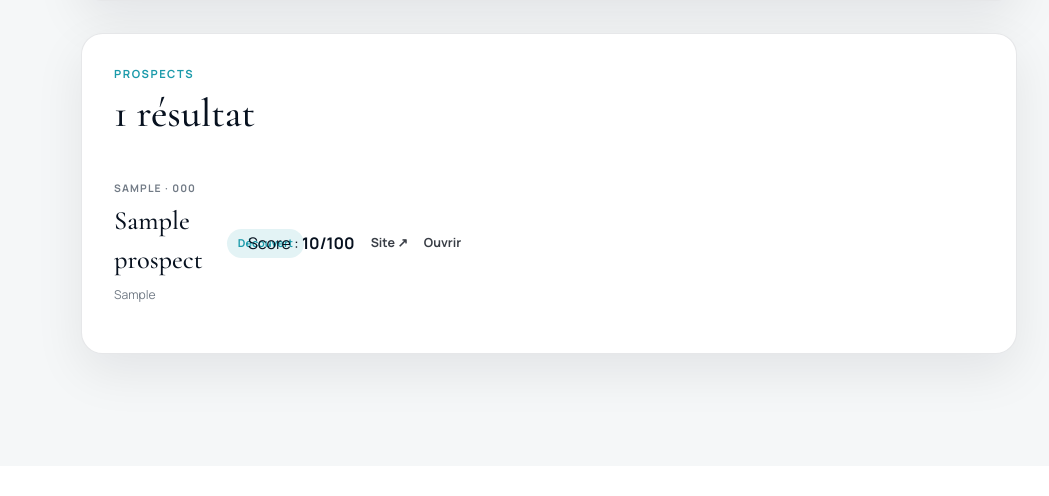
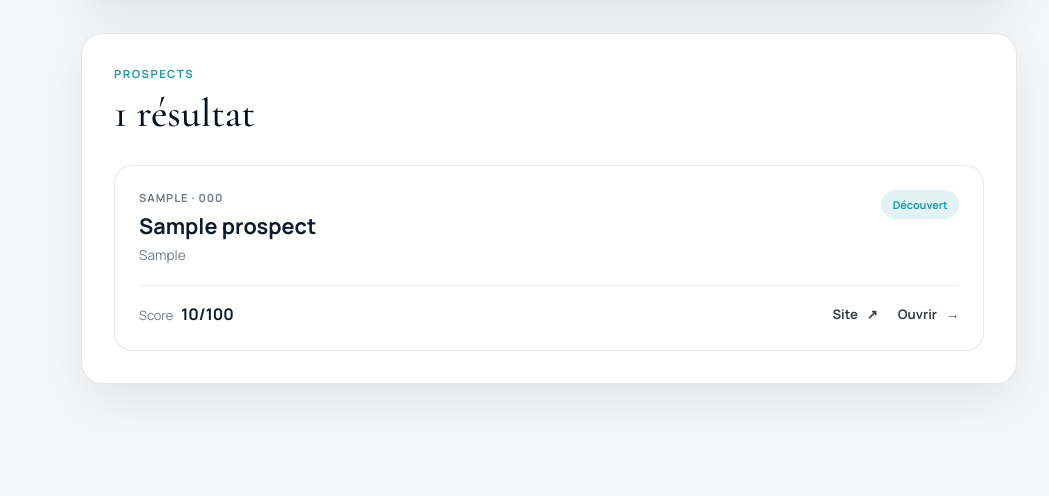
Before and after one commit to OthmaneLvre/ol-creative-studio, a PHP site: page /admin/prospection/prospects.php in a window 1280 px wide. Shown: the part 1137-1633 px from the top of the page, without its empty margins (231-1280 px from the left). Before the commit the page ends 1534 px from the top, so only its background shows below. Run offline with PHP 8.4, Linux system fonts and the light colour scheme; tables that the repository leaves empty hold one stand-in row (values such as "Sample post"); a stand-in replaces the project's code that opens the database connection.

Commit message:
style: improve prospection queue layout

```diff
--- a/admin/assets/css/admin.css
+++ b/admin/assets/css/admin.css
@@ -2441,3 +2441,117 @@ select:focus-visible {
     }
 
 }
+
+/* ============================================================
+   PROSPECTION — LISTE DES PROSPECTS
+   ============================================================ */
+
+.prospect-row {
+    display: flex;
+    flex-direction: column;
+    gap: 1.25rem;
+
+    padding: 1.5rem;
+
+    border: 1px solid rgba(13, 27, 42, 0.1);
+    border-radius: 18px;
+
+    background: #fff;
+}
+
+.prospect-row + .prospect-row {
+    margin-top: 1rem;
+}
+
+.prospect-row__main {
+    display: flex;
+    align-items: flex-start;
+    justify-content: space-between;
+    gap: 1.5rem;
+}
+
+.prospect-row__identity {
+    min-width: 0;
+}
+
+.prospect-row__location {
+    display: block;
+
+    margin-bottom: 0.35rem;
+
+    font-size: 0.7rem;
+    font-weight: 700;
+    letter-spacing: 0.08em;
+    text-transform: uppercase;
+
+    color: #727b86;
+}
+
+.prospect-row__identity h3 {
+    margin: 0;
+
+    font-size: 1.35rem;
+    line-height: 1.2;
+
+    color: #0d1b2a;
+}
+
+.prospect-row__activity {
+    display: block;
+    margin-top: 0.4rem;
+
+    font-size: 0.85rem;
+    color: #727b86;
+}
+
+.prospect-row__footer {
+    display: flex;
+    align-items: center;
+    justify-content: space-between;
+    gap: 1.5rem;
+
+    padding-top: 1rem;
+
+    border-top: 1px solid rgba(13, 27, 42, 0.08);
+}
+
+.prospect-row__score {
+    display: flex;
+    align-items: baseline;
+    gap: 0.5rem;
+
+    font-size: 0.8rem;
+    color: #727b86;
+}
+
+.prospect-row__score strong {
+    font-size: 1rem;
+    color: #0d1b2a;
+}
+
+.prospect-row__actions {
+    display: flex;
+    align-items: center;
+    gap: 1.25rem;
+}
+
+
+/* ============================================================
+   PROSPECTION — RESPONSIVE LISTE
+   ============================================================ */
+
+@media (max-width: 720px) {
+
+    .prospect-row__main,
+    .prospect-row__footer {
+        flex-direction: column;
+        align-items: flex-start;
+    }
+
+    .prospect-row__actions {
+        width: 100%;
+        justify-content: flex-start;
+        flex-wrap: wrap;
+    }
+
+}
--- a/admin/prospection/prospects.php
+++ b/admin/prospection/prospects.php
@@ -568,13 +568,13 @@ $adminActivePage = 'prospection';
                                     ?? $prospectStatus;
                                 ?>
 
-                                <article class="admin-project-row">
+                                <article class="prospect-row">
 
-                                    <div class="admin-project-row__content">
+                                    <div class="prospect-row__main">
 
-                                        <div>
+                                        <div class="prospect-row__identity">
 
-                                            <span class="admin-project-row__category">
+                                            <span class="prospect-row__location">
                                                 <?= htmlspecialchars(
                                                     $prospect['city']
                                                         ?: 'Localisation inconnue',
@@ -602,7 +602,7 @@ $adminActivePage = 'prospection';
 
                                             <?php if (!empty($prospect['activity'])): ?>
 
-                                                <span class="admin-stat-card__meta">
+                                                <span class="prospect-row__activity">
                                                     <?= htmlspecialchars(
                                                         $prospect['activity'],
                                                         ENT_QUOTES,
@@ -624,24 +624,27 @@ $adminActivePage = 'prospection';
 
                                     </div>
 
-                                    <div class="admin-project-row__actions">
+                                    <div class="prospect-row__footer">
+
+                                        <div class="prospect-row__score">
 
                                             <?php if ($prospect['score'] !== null): ?>
 
-                                            <span>
-                                                Score :
+                                                <span>Score</span>
+
                                                 <strong>
                                                     <?= (int) $prospect['score'] ?>/100
                                                 </strong>
-                                            </span>
 
                                             <?php else: ?>
 
-                                            <span class="admin-stat-card__meta">
-                                                Non scoré
-                                            </span>
+                                                <span>Non scoré</span>
 
                                             <?php endif; ?>
+
+                                        </div>
+
+                                        <div class="prospect-row__actions">
 
                                             <?php if (!empty($prospect['website_url'])): ?>
 
@@ -653,17 +656,23 @@ $adminActivePage = 'prospection';
                                                     ) ?>"
                                                     target="_blank"
                                                     rel="noopener noreferrer"
+                                                    class="admin-text-link"
                                                 >
-                                                Site ↗
+                                                    Site
+                                                    <span aria-hidden="true">↗</span>
                                                 </a>
 
                                             <?php endif; ?>
 
                                             <a
                                                 href="/admin/prospection/prospect.php?id=<?= (int) $prospect['id'] ?>"
+                                                class="admin-text-link"
                                             >
                                                 Ouvrir
+                                                <span aria-hidden="true">→</span>
                                             </a>
+
+                                        </div>
 
                                     </div>
 
```
Lines whose indentation alone changed are shown as unchanged.
